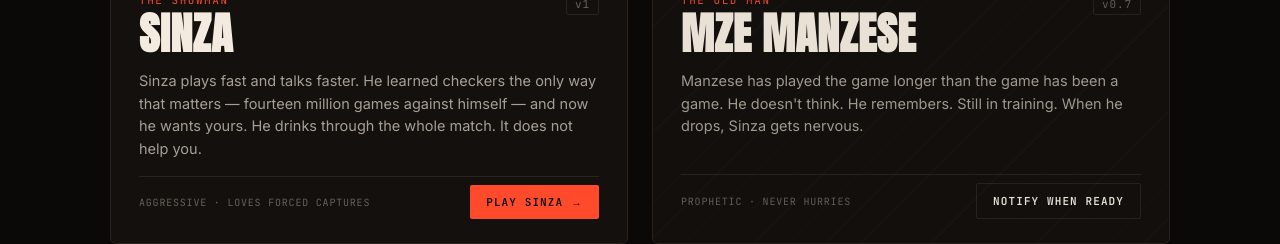
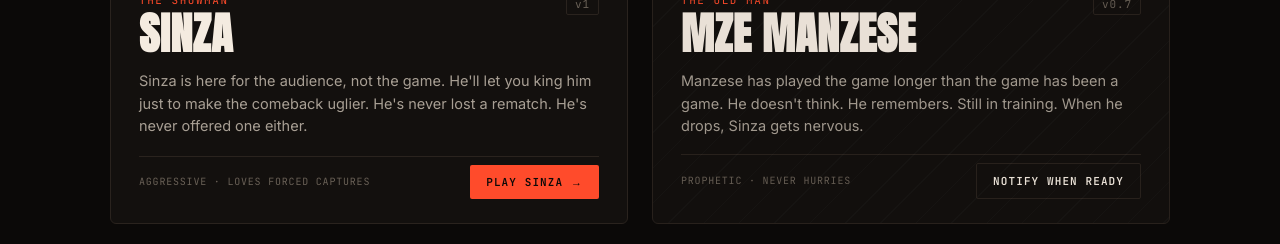
Before and after one commit to Bulalu/kingme, a Next.js app in the folder apps/web/: page / in a window 1280 px wide. Shown: the part 2076-2320 px from the top of the page. Built offline with nearby package versions, Linux system fonts and the light colour scheme.

Commit message:
Rewrite Sinza bio to lean into the showman voice (#5)
Drops the training-detail line ("fourteen million games against himself")
in favor of pure character — matches Sinza's "showman" tagline.

```diff
--- a/apps/web/components/sections.tsx
+++ b/apps/web/components/sections.tsx
@@ -195,7 +195,7 @@ export function Roster() {
       winRate: "96.9%",
       params: "61M",
       version: "v1",
-      bio: "Sinza plays fast and talks faster. He learned checkers the only way that matters — fourteen million games against himself — and now he wants yours. He drinks through the whole match. It does not help you.",
+      bio: "Sinza is here for the audience, not the game. He'll let you king him just to make the comeback uglier. He's never lost a rematch. He's never offered one either.",
       quote: '"king me, then king me again. i can wait."',
       style: "aggressive · loves forced captures",
     },
```
